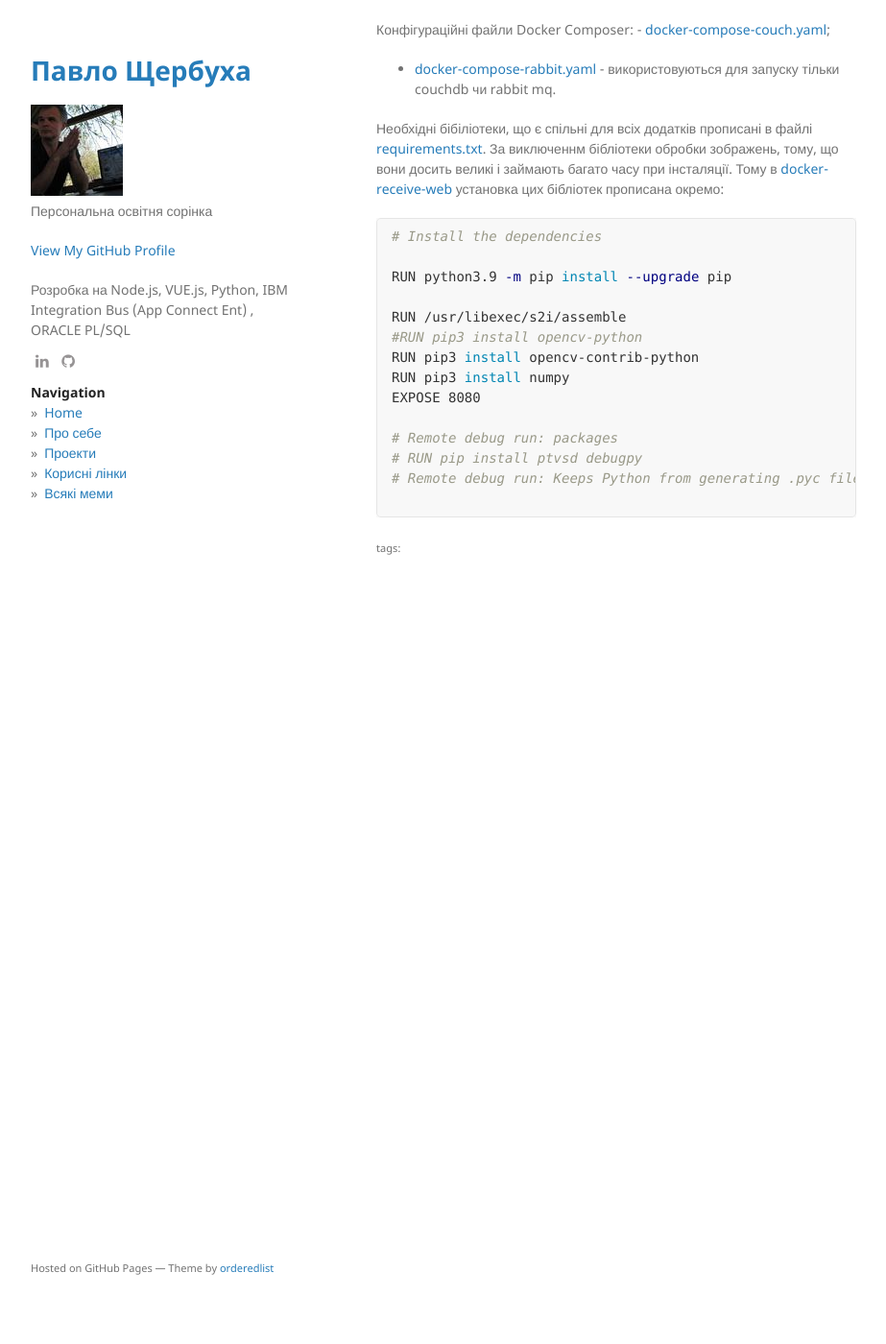
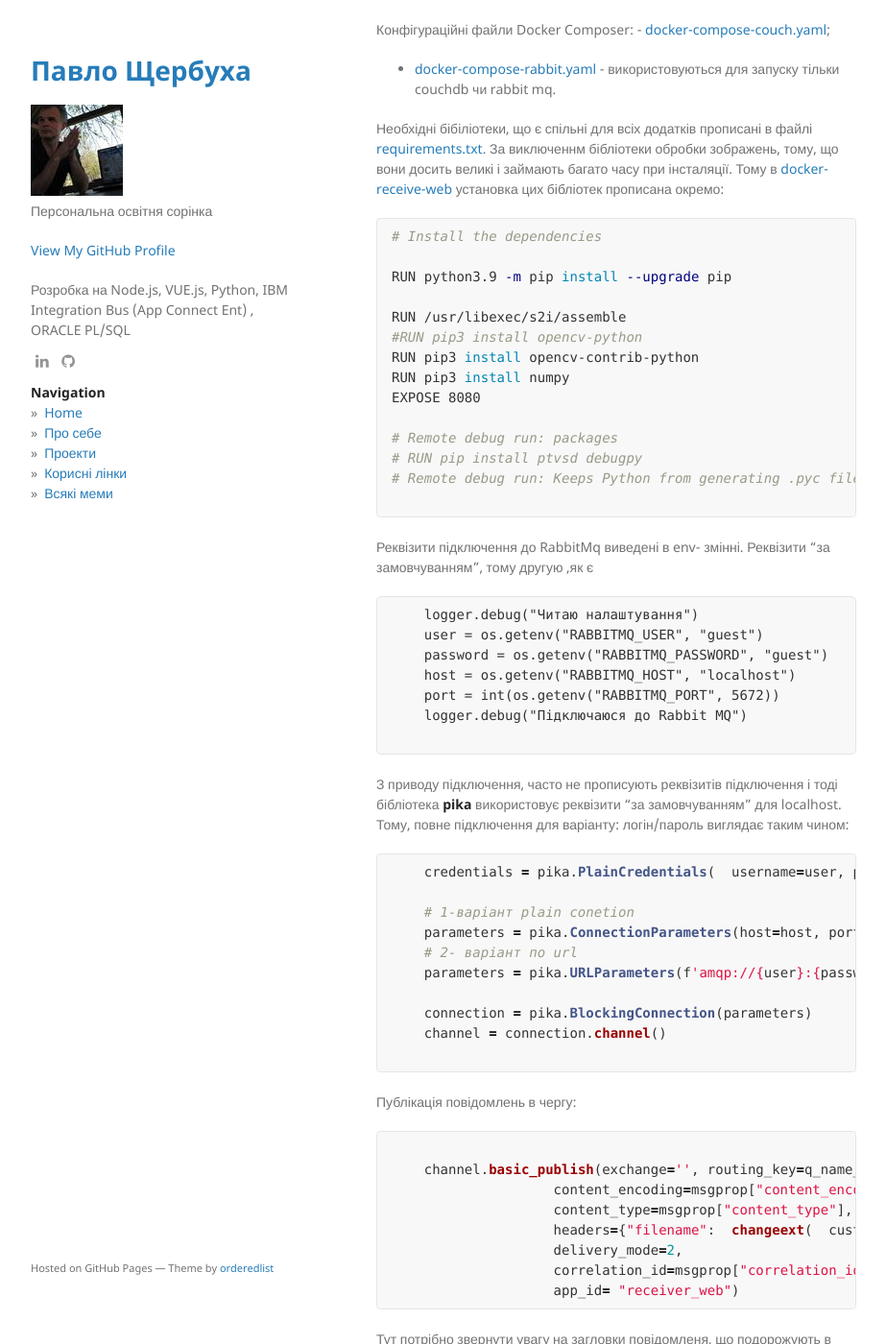
Before and after one commit to pavlo-shcherbukha/pavlo-shcherbukha.github.io, a Jekyll site: the page built from _posts/2024-12-15-rabbit-mq.md, in a window 1280 px wide and 1400 px high, scrolled down 4034 px. Shown: the whole window at 96% size, without its empty margins (178-1101 px from the left). Built offline with Jekyll 4.4.1, drawn with Linux system fonts in a browser that asks for light colours; before the commit the page ends 4664 px from its top, so only the background shows below that; some of the changed text lies outside the part shown.

Commit message:
rabbit-04

````diff
--- a/_posts/2024-12-15-rabbit-mq.md
+++ b/_posts/2024-12-15-rabbit-mq.md
@@ -114,3 +114,140 @@ EXPOSE 8080
 # Remote debug run: Keeps Python from generating .pyc files in the container
 
 ```
+
+Реквізити підключення до RabbitMq виведені в env- змінні. Реквізити "за замовчуванням", тому другую ,як є
+
+```payhon
+    logger.debug("Читаю налаштування")
+    user = os.getenv("RABBITMQ_USER", "guest")
+    password = os.getenv("RABBITMQ_PASSWORD", "guest")
+    host = os.getenv("RABBITMQ_HOST", "localhost")
+    port = int(os.getenv("RABBITMQ_PORT", 5672))
+    logger.debug("Підключаюся до Rabbit MQ")
+
+```
+ З приводу підключення, часто не прописують реквізитів підключення і тоді бібліотека **pika**  використовує реквізити "за замовчуванням" для localhost.  Тому, повне підключення для варіанту: логін/пароль виглядає таким чином:
+
+ ```python
+    credentials = pika.PlainCredentials(  username=user, password=password )
+
+    # 1-варіант plain conetion
+    parameters = pika.ConnectionParameters(host=host, port=port, credentials=credentials)
+    # 2- варіант по url
+    parameters = pika.URLParameters(f'amqp://{user}:{password}@{host}:{port}')
+
+    connection = pika.BlockingConnection(parameters)
+    channel = connection.channel()
+
+ ```
+
+Публікація повідомлень в чергу:
+
+```python
+
+    channel.basic_publish(exchange='', routing_key=q_name_out, body=processed_message, properties=pika.BasicProperties(
+                    content_encoding=msgprop["content_encoding"],
+                    content_type=msgprop["content_type"],
+                    headers={"filename":  changeext(  cust_headers_in["filename"] , ".png"), "filedescription": cust_headers_in["filedescription"] },
+                    delivery_mode=2,
+                    correlation_id=msgprop["correlation_id"],
+                    app_id= "receiver_web")
+```
+Тут потрібно звернути увагу на загловки повідомленя, що подорожують в черзі  одночасно з тілом повідомлення **properties=pika.BasicProperties(....)**. Список змінних - properties, що використовуються в **pika**  наведено нижче.  А про заголовки Rabbit MQ можна детальніше знайти за лінком [Message Properties](https://www.rabbitmq.com/docs/publishers#message-properties)
+
+
+```text
+    content_type=None,
+    content_encoding=None,
+    headers=None,
+    delivery_mode=None,
+    priority=None,
+    correlation_id=None,
+    reply_to=None,
+    expiration=None,
+    message_id=None,
+    timestamp=None,
+    type=None,
+    user_id=None,
+    app_id=None,
+    cluster_id=None
+
+```
+
+
+При роботі з CV2  в цій функції показано як потік байт  зробити чорнобілим і трансформувати в .png
+
+```python
+
+
+def imagedecode(imgbarray):
+    """
+        Перекодувати зображення в сірий колір і як .png
+    """
+    # Перекодуб вмасив байт
+    img = np.asarray(bytearray( imgbarray ), dtype="uint8")
+    # Пеоетворюю в CV2 image
+    image = cv2.imdecode(img, cv2.IMREAD_COLOR)
+    # пробимо зображення сірим
+    gray_image = cv2.cvtColor(image, cv2.COLOR_BGR2GRAY)
+    #Перетворюю image як масив байт як .png
+    gray_image_b = cv2.imencode(".png", gray_image)[1].tobytes()
+    #save_modified_image("./result2.bmp", gray_image_b)
+    # повертаю результат
+    return gray_image_b
+```
+
+
+
+Для роботи з NoSql  базою даних CouchDB використовується бібліотека від IBM Cloudant. Це офіційна рекомендація.
+Насправді, CouchDB  та IBM Cloudant -  це одна і та ж база даних. В, вкінці кінців бібліотеки зійшлися.
+Бібліотека сподобался. Документацію на бібліотеку можна потримати за лінками:
+
+- https://docs.couchdb.org/en/stable/
+- https://pypi.org/project/ibmcloudant/#authentication-with-environment-variables
+- https://cloud.ibm.com/apidocs/cloudant?code=python
+
+
+Елементи імпорта бібліотеки і підключення до бази даних показано нижче. А всі інші маніпуляції з базою даних можна взяти з лінків на документацію IBM
+
+```python
+from ibmcloudant.cloudant_v1 import CloudantV1
+from ibmcloudant import CouchDbSessionAuthenticator
+
+
+
+def connect(self):
+    logger=logging.getLogger(self.plogger).getChild( f"{__name__}:Connect")
+    self.authenticator = CouchDbSessionAuthenticator( self.DB_USERNAME, self.DB_PASSWORD, disable_ssl_verification=True)
+    self.service = CloudantV1(authenticator=self.authenticator)
+    self.service.set_service_url( self.DB_URL )
+    dbserverinfo = self.service.get_server_information().get_result()
+    logger.debug(f"Інформація про сервер:  {dbserverinfo}")
+
+
+def saveImage(self, img, imgprops):
+    imgdsc={}
+    uuid=None
+    img_b = base64.b64encode(   img   )
+    imgb64=img_b.decode('utf-8')
+
+    response = self.service.get_uuids(count=1).get_result()
+    uuid=response["uuids"][0]
+
+    imgdsc["_id"]=uuid
+    imgdsc["typedoc"]="GREY"
+    imgdsc["filename"]=imgprops["filename"]
+    imgdsc["description"]=imgprops["filedsc"]
+    imgdsc["correlation_id"]=imgprops["correlation_id"]
+
+    bino={}
+    bino["data"]=imgb64
+    bino["content_type"]=imgprops["contenttype"]
+    fl={}
+    fl[imgprops["filename"]]=bino
+
+    imgdsc["_attachments"]=fl
+    doc = self.service.post_document(db='dbimage', document=imgdsc).get_result()
+    return  doc
+
+```
````
